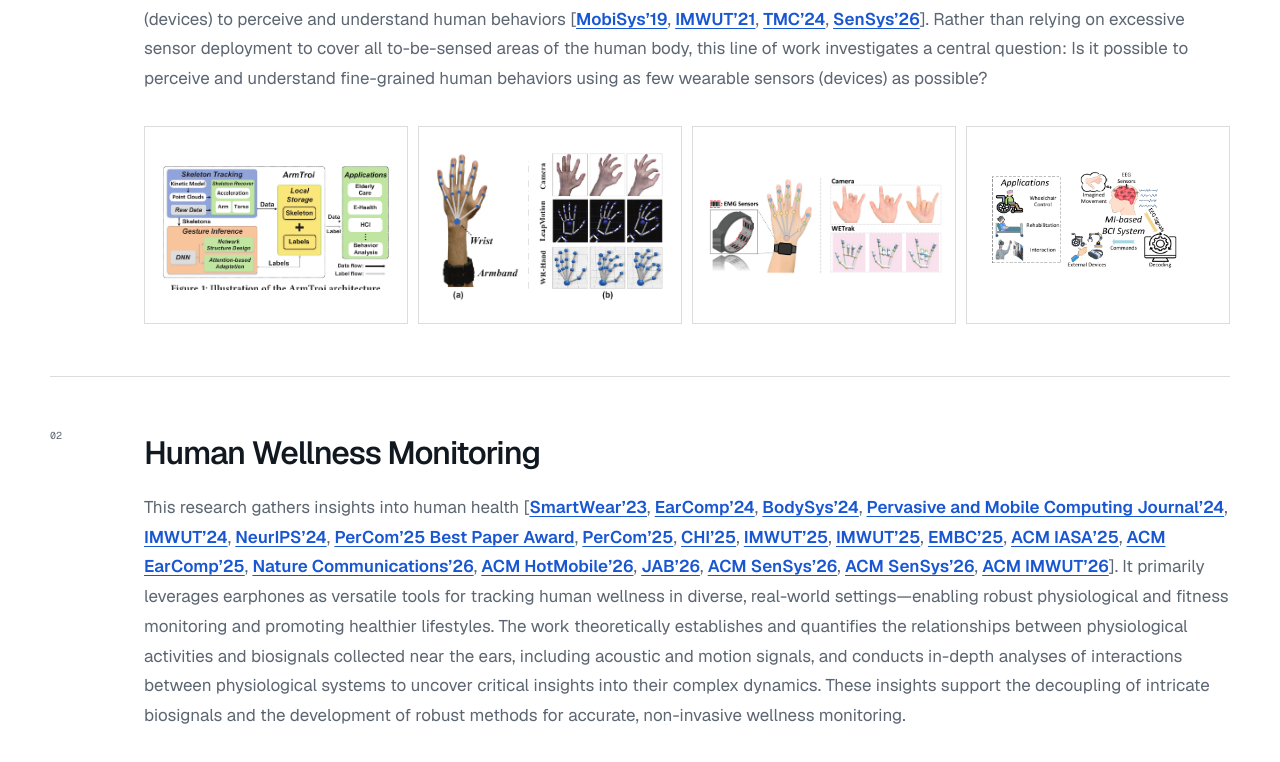
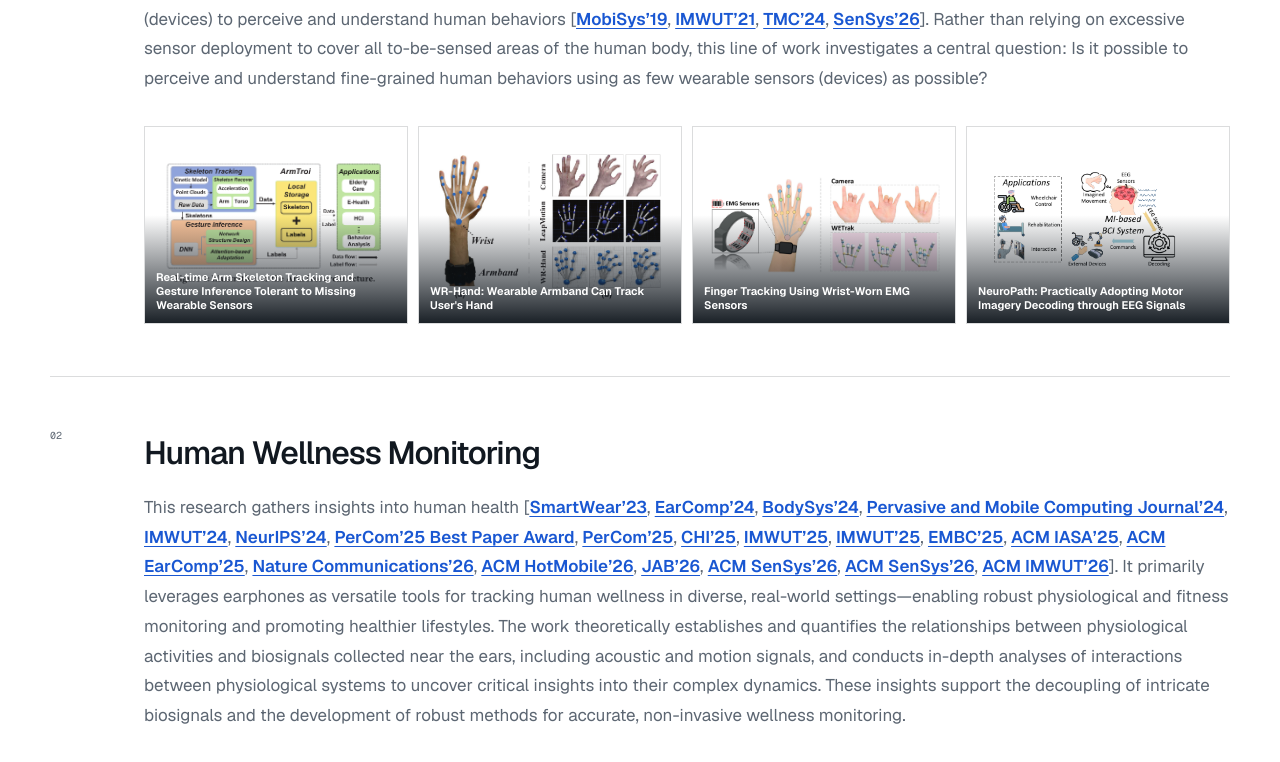
Before and after one commit to YangLiu-CS/mobile-wearable-systems-group, a Next.js app: page /research in a window 1280 px wide. Shown: the part 925-1687 px from the top of the page. Built offline with nearby package versions, Linux system fonts and the light colour scheme.

Commit message:
Fix research figure scaling

```diff
--- a/app/globals.css
+++ b/app/globals.css
@@ -148,8 +148,13 @@ nav a:hover::after { transform: scaleX(1); }
 .research-main > p a:hover { color: var(--ink); }
 .paper-mosaic { margin-top: 32px; display: grid; grid-template-columns: repeat(4, minmax(0, 1fr)); gap: 10px; }
 .paper-tile { min-width: 0; aspect-ratio: 4 / 3; position: relative; display: grid; place-items: center; overflow: hidden; border: 1px solid var(--line); background: #fff; }
-.paper-tile > img { display: block; width: 100%; height: 100%; padding: 12px; object-fit: contain; transition: filter .35s ease, transform .35s ease; }
+.paper-tile > img { position: absolute; inset: 0; display: block; width: 100%; height: 100%; min-width: 0; min-height: 0; padding: 14px; object-fit: contain; transition: filter .35s ease, transform .35s ease; }
+.paper-tile-overlay { position: absolute; z-index: 1; inset: 0; padding: 15px; display: flex; flex-direction: column; justify-content: flex-end; gap: 7px; color: #fff; background: linear-gradient(180deg, transparent 15%, rgba(7,14,21,.9) 100%); opacity: 0; transition: opacity .25s ease; }
+.paper-tile-overlay small { font: 600 8px var(--font-geist-mono); letter-spacing: .07em; text-transform: uppercase; }
+.paper-tile-overlay strong { max-width: 30ch; font-size: 14px; line-height: 1.28; font-weight: 650; }
+.paper-tile-overlay i { font: 600 8px var(--font-geist-mono); letter-spacing: .05em; text-transform: uppercase; font-style: normal; }
 .paper-tile:hover > img, .paper-tile:focus-visible > img { filter: saturate(.72); transform: scale(.97); }
+.paper-tile:hover .paper-tile-overlay, .paper-tile:focus-visible .paper-tile-overlay { opacity: 1; }
 .paper-tile:focus-visible { outline: 2px solid var(--blue); outline-offset: 2px; }
 .research-media { display: grid; grid-template-columns: 1.4fr 1fr; grid-auto-rows: 210px; gap: 8px; margin-top: 30px; background: #f2f5f7; }
 .research-media img, .research-media video { width: 100%; height: 100%; }
@@ -319,6 +324,9 @@ nav a:hover::after { transform: scaleX(1); }
 }
 
 @media (hover: none) {
+  .paper-tile-overlay { padding: 11px; background: linear-gradient(180deg, transparent 45%, rgba(7,14,21,.92) 100%); opacity: 1; }
+  .paper-tile-overlay small, .paper-tile-overlay i { display: none; }
+  .paper-tile-overlay strong { font-size: 11px; }
 }
 
 @media (prefers-reduced-motion: reduce) {
--- a/app/research/page.tsx
+++ b/app/research/page.tsx
@@ -22,6 +22,7 @@ function PaperGallery({ papers }: { papers: ResearchPaper[] }) {
   return <div className="paper-mosaic" aria-label="Related publications">
     {papers.map((paper, index) => <a className="paper-tile" href={paper.href} target="_blank" rel="noreferrer" key={`${paper.venue}-${index}`} aria-label={`${paper.title} — ${paper.venue}`} title={paper.title}>
       <img src={`${basePath}${paper.image}`} alt="" />
+      <span className="paper-tile-overlay"><small>{paper.venue}</small><strong>{paper.title}</strong><i>Open paper ↗</i></span>
     </a>)}
   </div>;
 }
```
Also changed, not shown: public/research-papers/armtroi.png, public/research-papers/earmeter.png.
